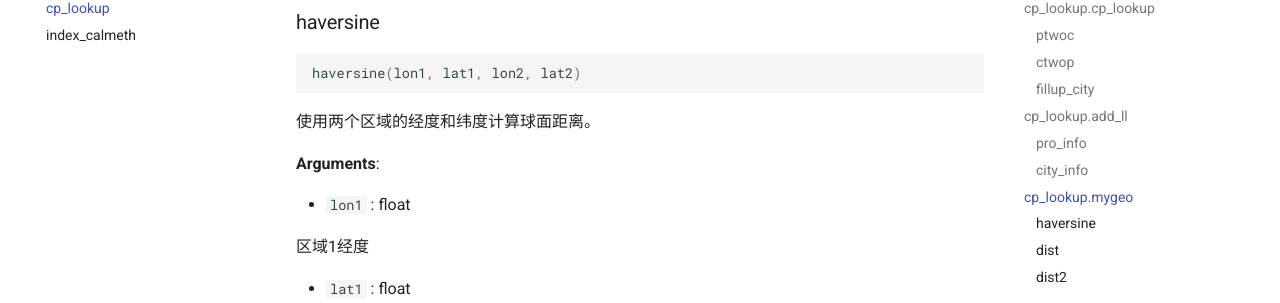
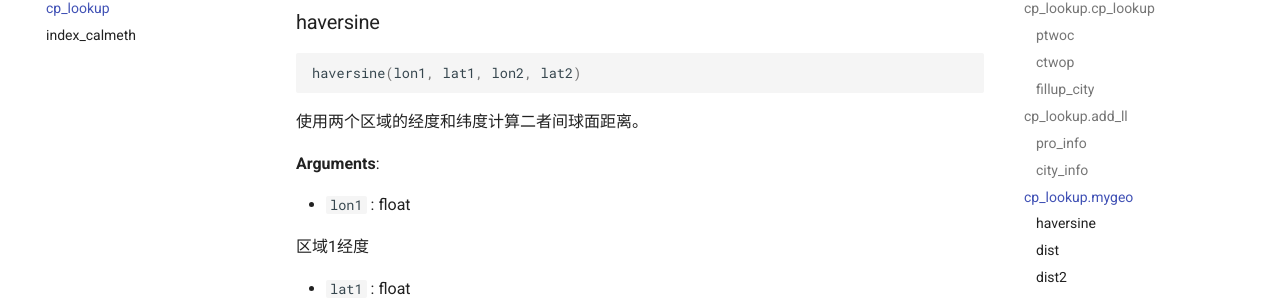
Before and after one commit to skahanium/Rh-s-PyTool, an MkDocs documentation site: the page built from docs/api/cp_lookup.md, in a window 1280 px wide and 1400 px high, scrolled down 2353 px. Shown: the part 148-451 px from the top of the window. Built offline with MkDocs 1.6.1 and Material for MkDocs 9.7.7, drawn with Linux system fonts in a browser that asks for light colours; comment, search, counter and statistics services are not loaded; the version menu is left out; some of the changed text lies outside the part shown.

Commit message:
文档修正

````diff
--- a/docs/api/cp_lookup.md
+++ b/docs/api/cp_lookup.md
@@ -114,7 +114,7 @@
 haversine(lon1, lat1, lon2, lat2)
 ```
 
-使用两个区域的经度和纬度计算球面距离。
+使用两个区域的经度和纬度计算二者间球面距离。
 
 **Arguments**:
 
@@ -170,7 +170,7 @@
 dist2(city, lon, lat)
 ```
 
-使用一个地区的城市名称和另一个地区的纬度和经度计算球面距离。
+使用一个地区的城市名称和另一个地区的纬度和经度计算二者间球面距离。
 
 **Arguments**:
 
````
Also changed, not shown: docs/api/index_calmeth.md (+2 -2 lines).
